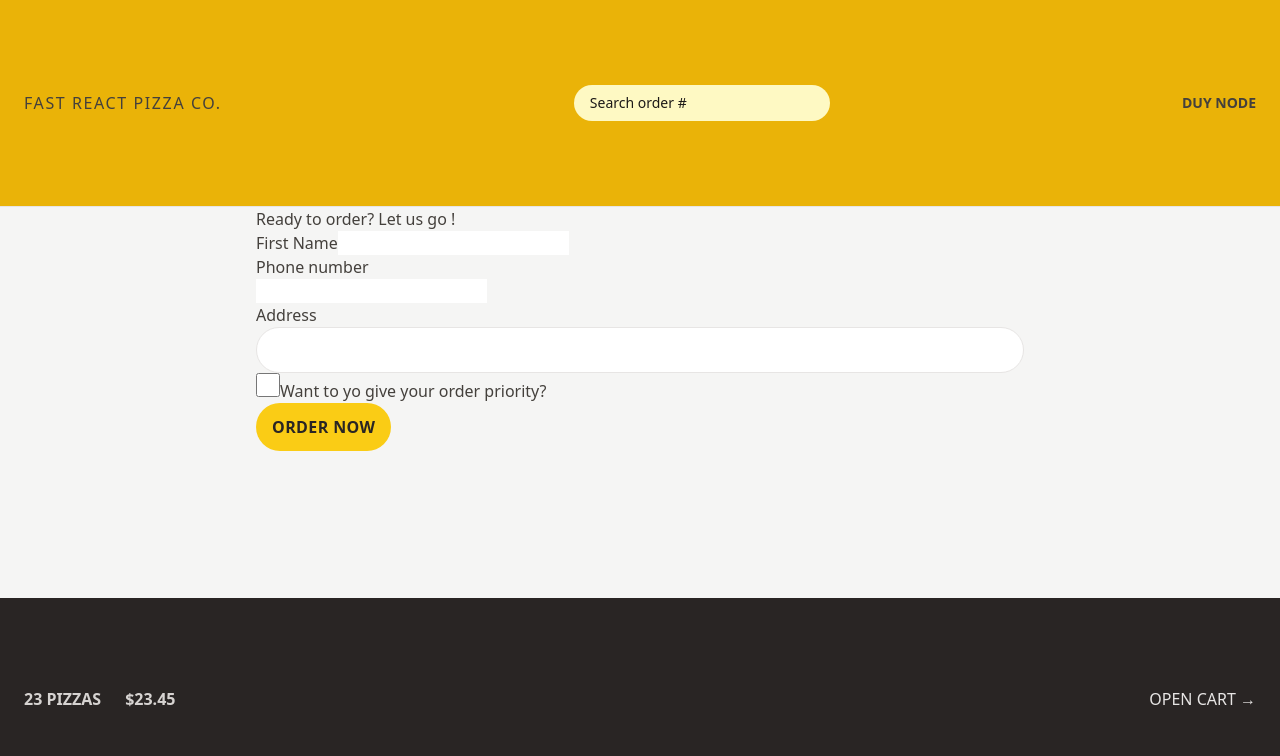
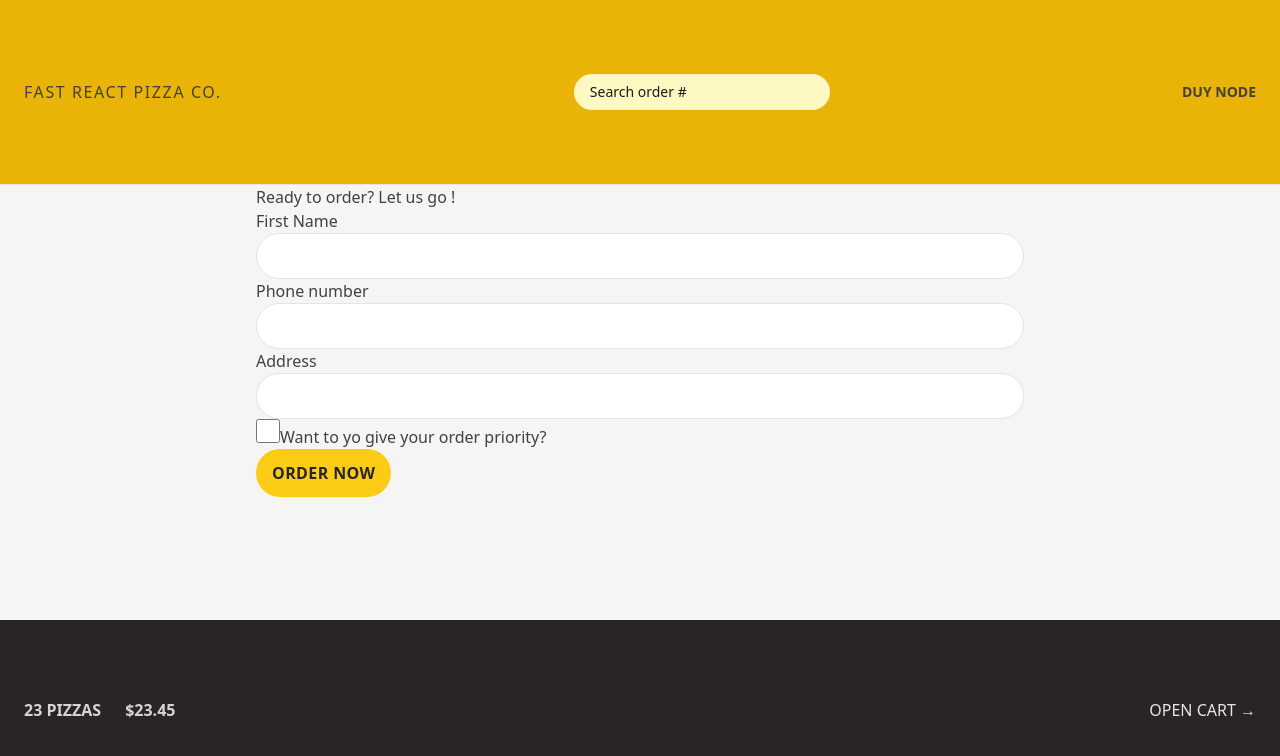
Before and after one commit to duylesales/ReactAdvance-ReactRouter-TailwindCSS-Intruct-By-JonasSchmedtnann-Udemy, a React (Vite) app: page /order/new in a window 1280 px wide. Shown: the top 756 px of the page. Built offline with nearby package versions, Linux system fonts and the light colour scheme.

Commit message:
Reusing Styles w/ React Components TailwindCSS

```diff
--- a/src/features/order/CreateOrder.jsx
+++ b/src/features/order/CreateOrder.jsx
@@ -47,13 +47,13 @@
       <Form method="POST">
         <div>
           <label>First Name</label>
-          <input type="text" name="customer" required />
+          <input className="input" type="text" name="customer" required />
         </div>
 
         <div>
           <label>Phone number</label>
           <div>
-            <input type="tel" name="phone" required />
+            <input className="input" type="tel" name="phone" required />
           </div>
           {formErrors?.phone && <p>{formErrors.phone}</p>}
         </div>
@@ -61,7 +61,7 @@
         <div>
           <label>Address</label>
           <div>
-            <input className="rounded-full border border-stone-200 px-4 py-2 text-sm transition-all duration-300 placeholder:text-stone-400 focus:outline-none focus:ring focus:ring-yellow-400 w-full md:px-6 md:py-3 " type="text" name="address" required />
+            <input className="input" type="text" name="address" required />
           </div>
         </div>
 
--- a/src/index.css
+++ b/src/index.css
@@ -2,19 +2,11 @@
 @tailwind components;
 @tailwind utilities;
 
-/* body {
-  font-family: system-ui, -apple-system, BlinkMacSystemFont, 'Segoe UI', Roboto,
-    Oxygen, Ubuntu, Cantarell, 'Open Sans', 'Helvetica Neue', sans-serif;
-  background-color: #f7f7f7;
-  color: #444;
+@layer components {
+  .input{
+    @apply rounded-full border border-stone-200 px-4 py-2 text-sm transition-all duration-300 placeholder:text-stone-400 focus:outline-none focus:ring focus:ring-yellow-400 w-full md:px-6 md:py-3
+  }
 }
-
-.layout {
-  display: grid;
-  grid-template-rows: auto 1fr auto;
-  gap: 32px;
-  height: 100dvh;
-} */
 
 /* https://dev.to/afif/i-made-100-css-loaders-for-your-next-project-4eje */
 .loader {
```
